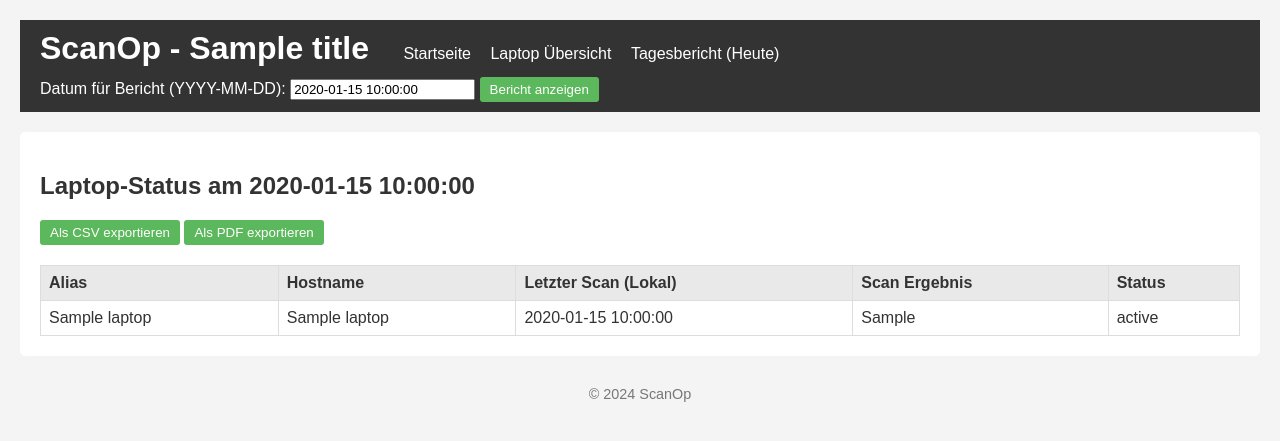
After one commit to BitWuehler/ScanOp, a FastAPI app: template templates/daily_report.html in a window 1280 px wide. The commit adds this page. Shown: the top 441 px of the page. Run offline with FastAPI, Linux system fonts and the light colour scheme; the template is opened without the code that fills it: most values are stand-ins (such as "Sample title", 1, 10 or a date in 2020); parts of the project's set-up code (start-up, migrations or seed data) failed here and were passed over; some libraries are stand-ins or nearby versions.

Commit message:
Webinterface: Reiter zur Erstellung von Tagesberichten

```diff
--- a/main.py
+++ b/main.py
@@ -1,21 +1,19 @@
 # main.py
-
-from fastapi import FastAPI, Request, Depends
-from fastapi.responses import HTMLResponse
+from fastapi import FastAPI, Request, Depends, HTTPException, status
+from fastapi.responses import HTMLResponse, StreamingResponse
 from fastapi.staticfiles import StaticFiles
 from fastapi.templating import Jinja2Templates
 from pathlib import Path
 from sqlalchemy.orm import Session
-from sqlalchemy import func # für max()
-from datetime import datetime, timezone, timedelta
+from sqlalchemy import func
+from datetime import date, datetime, timezone, timedelta
+import io
+import csv # Für serverseitigen CSV-Export, falls wir das später wollen
 
-# Importieren Sie die Router aus Ihren Endpoint-Modulen
+# API Router und App-Module
 from app.api.endpoints import laptops, reports, commands
-
-# Importieren Sie Abhängigkeiten
 from app.database import get_db
-from app import crud
-from app import models
+from app import crud, models, schemas # schemas importieren
 
 # Basispfad des Projekts (wo main.py liegt)
 PROJECT_ROOT_DIR = Path(__file__).resolve().parent
@@ -24,41 +22,36 @@
     title="Willkommen zu ScanOp!",
     description="API zur Steuerung und Überwachung von Virenscans auf Client-Laptops.",
     version="0.1.0",
+    # Uvicorn --proxy-headers wird für HTTPS hinter Reverse Proxy benötigt
 )
 
 STATIC_FILES_DIR = PROJECT_ROOT_DIR / "static"
 TEMPLATES_DIR = PROJECT_ROOT_DIR / "templates"
 
+# Sicherstellen, dass die Verzeichnisse existieren (optional, aber gutes Debugging)
 if not STATIC_FILES_DIR.is_dir():
-    print(f"WARNUNG: Static-Verzeichnis nicht gefunden: {STATIC_FILES_DIR}")
+    print(f"WARNUNG: Static-Verzeichnis nicht gefunden: {STATIC_FILES_DIR} (erwartet neben main.py)")
 if not TEMPLATES_DIR.is_dir():
-    print(f"WARNUNG: Templates-Verzeichnis nicht gefunden: {TEMPLATES_DIR}")
+    print(f"WARNUNG: Templates-Verzeichnis nicht gefunden: {TEMPLATES_DIR} (erwartet neben main.py)")
 
 app.mount("/static", StaticFiles(directory=STATIC_FILES_DIR), name="static")
 templates = Jinja2Templates(directory=TEMPLATES_DIR)
 
 
+# --- Web-Routen für das Interface ---
 @app.get("/", response_class=HTMLResponse)
 async def read_root_html(request: Request):
-    return templates.TemplateResponse("index.html", {"request": request, "title": "Willkommen bei ScanOp"})
-
-@app.get("/api/health")
-async def health_check():
-    return {"status": "ok", "message": "API ist betriebsbereit."}
-
-app.include_router(laptops.router, prefix="/api/v1")
-app.include_router(reports.router, prefix="/api/v1")
-app.include_router(commands.router, prefix="/api/v1")
-
-
-# --- WEB-ROUTEN FÜR DAS INTERFACE ---
+    return templates.TemplateResponse("index.html", {
+        "request": request,
+        "title": "Willkommen bei ScanOp"
+    })
 
 @app.get("/dashboard/laptops", response_class=HTMLResponse)
 async def web_laptops_overview(request: Request, db: Session = Depends(get_db)):
-    all_laptops_db = crud.get_laptops(db=db, limit=1000)
+    all_laptops_db = crud.get_laptops(db=db, limit=10000) # Erhöhe Limit für Übersicht
 
     laptops_with_status = []
-    now_utc = datetime.now(timezone.utc) # Dies ist offset-aware (UTC)
+    now_utc = datetime.now(timezone.utc)
 
     for laptop_instance in all_laptops_db:
         status_info = {"text": "Unbekannt", "color_class": "status-unknown"}
@@ -68,31 +61,25 @@
 
         if last_scan_time_val is not None:
             # Sicherstellen, dass last_scan_time_val offset-aware (UTC) ist
+            # (Sollte durch DB-Modell schon so sein, aber als Absicherung)
             if last_scan_time_val.tzinfo is None or last_scan_time_val.tzinfo.utcoffset(last_scan_time_val) is None:
-                # Es ist naiv, wir nehmen an, es sollte UTC sein und machen es aware
-                print(f"WARNUNG: last_scan_time für Laptop {laptop_instance.id} ist offset-naive ({last_scan_time_val}). Nehme UTC an.")
                 last_scan_time_val = last_scan_time_val.replace(tzinfo=timezone.utc)
             else:
-                # Es ist bereits aware, konvertiere es sicherheitshalber nach UTC, falls es eine andere Zeitzone wäre
                 last_scan_time_val = last_scan_time_val.astimezone(timezone.utc)
 
-            # Jetzt sollte die Subtraktion funktionieren
-            assert isinstance(last_scan_time_val, datetime) and last_scan_time_val.tzinfo is not None # Nur zur Sicherheit
             time_since_last_scan = now_utc - last_scan_time_val
 
             if last_scan_threats_found_val is True:
                 status_info = {"text": "Bedrohung(en) gefunden!", "color_class": "status-red"}
+            elif time_since_last_scan <= timedelta(hours=5): # 5-Stunden-Regel
+                status_info = {"text": "OK (aktuell)", "color_class": "status-green"}
             else:
-                is_recent_scan = time_since_last_scan <= timedelta(hours=5)
-                if is_recent_scan:
-                    status_info = {"text": "OK (aktuell)", "color_class": "status-green"}
-                else:
-                    status_info = {"text": "OK (älter als 5h)", "color_class": "status-yellow"}
+                status_info = {"text": "OK (älter als 5h)", "color_class": "status-yellow"}
         else:
             status_info = {"text": "Kein Scan bisher", "color_class": "status-white"}
 
         laptops_with_status.append({
-            "db_data": laptop_instance,
+            "db_data": laptop_instance, # Für Zugriff auf alle Laptop-Attribute im Template
             "scan_status": status_info
         })
 
@@ -102,16 +89,112 @@
         "title": "Laptop Übersicht"
     })
 
-# API-Endpunkt für den Update-Check
+@app.get("/dashboard/daily_report", response_class=HTMLResponse)
+async def web_daily_report(
+    request: Request,
+    report_date_str: str | None = None,
+    db: Session = Depends(get_db)
+):
+    target_date: date
+    if report_date_str:
+        try:
+            target_date = date.fromisoformat(report_date_str)
+        except ValueError:
+            # Fallback auf heute bei ungültigem Format, mit Meldung (oder Fehler werfen)
+            # Hier einfacher: Fallback mit Hinweis im Titel
+            target_date = date.today()
+            report_title = f"Tagesbericht für HEUTE ({target_date.strftime('%d.%m.%Y')}) - Ungültiges Datum angegeben"
+    else:
+        target_date = date.today()
+        report_title = f"Tagesbericht für {target_date.strftime('%d.%m.%Y')}"
+
+    all_laptops_db = crud.get_laptops(db=db, limit=10000)
+    report_data = []
+    now_utc = datetime.now(timezone.utc)
+
+    for laptop in all_laptops_db:
+        status_text = "N/A"
+        scan_time_for_report_utc_iso = None
+        scan_time_for_report_display = "N/A"
+        scan_result_display = "N/A"
+        threats_found_for_report = None
+        color_class = "status-white"
+
+        # Hier könnten wir komplexere Logik einbauen, um den relevantesten Scan für `target_date` zu finden.
+        # Fürs Erste: Wir zeigen den letzten bekannten Scan-Status des Laptops an.
+        # Der "Tagesbericht" ist dann eher ein "Status aller Laptops am Zieldatum (basierend auf letztem Scan)".
+
+        if laptop.last_scan_time:
+            # Sicherstellen, dass es aware ist für Vergleiche
+            last_scan_time_aware = laptop.last_scan_time
+            if last_scan_time_aware.tzinfo is None: # Sollte nicht passieren
+                last_scan_time_aware = last_scan_time_aware.replace(tzinfo=timezone.utc)
+            else:
+                last_scan_time_aware = last_scan_time_aware.astimezone(timezone.utc)
+
+            scan_time_for_report_utc_iso = last_scan_time_aware.isoformat()
+            scan_time_for_report_display = last_scan_time_aware.strftime('%Y-%m-%d %H:%M:%S UTC')
+            scan_result_display = laptop.last_scan_result_message or "Keine Details"
+            threats_found_for_report = laptop.last_scan_threats_found
+
+            if threats_found_for_report is True:
+                status_text = "Bedrohung(en)!"
+                color_class = "status-red"
+            # Für den Tagesbericht könnte die 5-Stunden-Regel weniger relevant sein,
+            # wichtiger ist, ob an diesem Tag ein "sauberer" Scan lief.
+            # Die aktuelle Logik zeigt den letzten Status.
+            elif (now_utc.date() == last_scan_time_aware.date()) and (now_utc - last_scan_time_aware) <= timedelta(days=1) : # Scan von heute und innerhalb 24h
+                status_text = "OK (Scan heute)"
+                color_class = "status-green"
+            elif (now_utc - last_scan_time_aware) <= timedelta(days=1): # Scan innerhalb 24h
+                 status_text = "OK (Scan <24h)"
+                 color_class = "status-green"
+            else:
+                status_text = "OK (Scan älter)"
+                color_class = "status-yellow"
+        else:
+            status_text = "Kein Scan bisher"
+            color_class = "status-white"
+
+
+        report_data.append({
+            "alias_name": laptop.alias_name,
+            "hostname": laptop.hostname,
+            "last_scan_time_utc": scan_time_for_report_utc_iso,
+            "last_scan_time_display": scan_time_for_report_display,
+            "last_scan_result": scan_result_display,
+            "threats_found": threats_found_for_report, # Kann None, True, False sein
+            "status_text": status_text,
+            "status_color_class": color_class
+        })
+
+    return templates.TemplateResponse("daily_report.html", {
+        "request": request,
+        "report_date_iso": target_date.isoformat(), # Für das Formularfeld
+        "report_date_display": target_date.strftime('%d.%m.%Y'), # Für die Überschrift
+        "laptops_report_data": report_data,
+        "title": report_title
+    })
+
+
+# --- API Endpunkte (bleiben wie sie sind) ---
+@app.get("/api/health")
+async def health_check():
+    return {"status": "ok", "message": "API ist betriebsbereit."}
+
+# Einbinden der API-Router
+app.include_router(laptops.router, prefix="/api/v1")
+app.include_router(reports.router, prefix="/api/v1")
+app.include_router(commands.router, prefix="/api/v1")
+
+# API-Endpunkt für den Update-Check (für Polling der Laptop-Übersicht)
 @app.get("/api/v1/reports/last_update_timestamp", include_in_schema=False)
 async def get_last_report_timestamp(db: Session = Depends(get_db)):
-    last_report_time_db = db.query(func.max(models.ScanReport.report_time_on_server)).scalar() # Umbenannt für Klarheit
+    last_report_time_db = db.query(func.max(models.ScanReport.report_time_on_server)).scalar()
 
     if last_report_time_db is not None:
-        # Auch hier sicherstellen, dass es aware ist, bevor isoformat aufgerufen wird, obwohl es aus der DB kommen sollte.
-        # SQLAlchemy mit timezone=True sollte das eigentlich schon handhaben.
+        # Sicherstellen, dass es aware ist, bevor isoformat aufgerufen wird
         if last_report_time_db.tzinfo is None or last_report_time_db.tzinfo.utcoffset(last_report_time_db) is None:
-            print(f"WARNUNG: last_report_time_db aus Query ist offset-naive ({last_report_time_db}). Nehme UTC an.")
             last_report_time_db = last_report_time_db.replace(tzinfo=timezone.utc)
         else:
             last_report_time_db = last_report_time_db.astimezone(timezone.utc)
--- a/static/app.js
+++ b/static/app.js
@@ -17,6 +17,64 @@
                 }
             }, 7000);
         }
+    }
+
+    function formatUtcToLocalDateTime(utcDateString) {
+        if (!utcDateString || utcDateString === 'N/A') {
+            return 'N/A';
+        }
+        try {
+            const date = new Date(utcDateString); // JavaScript Date interpretiert ISO 8601 (wie "o" Format) als UTC
+            if (isNaN(date.getTime())) { // Ungültiges Datum
+                return 'Ungült. Datum';
+            }
+            // Optionen für die Formatierung
+            const options = {
+                year: 'numeric', month: '2-digit', day: '2-digit',
+                hour: '2-digit', minute: '2-digit', second: '2-digit',
+                // timeZoneName: 'short' // Optional: Zeitzonen-Kürzel anzeigen
+            };
+            return date.toLocaleString(undefined, options); // undefined für lokale Sprache/Formatierung
+        } catch (e) {
+            console.error("Error formatting date:", utcDateString, e);
+            return utcDateString; // Fallback auf Originalstring
+        }
+    }
+
+    function convertTableDateTimes() {
+        // Für die Laptop-Übersichtstabelle
+        const laptopTableRows = document.querySelectorAll('#laptop-row-template, table.sortable-theme-bootstrap tbody tr'); // Auch Template-Zeile anpassen, falls vorhanden
+
+        laptopTableRows.forEach(row => {
+            // Spalte "Zuletzt gesehen (API)" - Annahme: ist die 4. <td> (Index 3), wenn Scan Status die 4. Spalte ist
+            // Besser: Mit spezifischen Klassen arbeiten
+            const lastApiContactCell = row.cells[4]; // Index anpassen, falls Spaltenreihenfolge anders
+            if (lastApiContactCell && lastApiContactCell.textContent !== 'N/A') {
+                lastApiContactCell.textContent = formatUtcToLocalDateTime(lastApiContactCell.dataset.utcTime || lastApiContactCell.textContent);
+                lastApiContactCell.title = `UTC: ${lastApiContactCell.dataset.utcTime || 'unbekannt'}`;
+            }
+
+            // Spalte "Letzter Scan" - Annahme: ist die 5. <td> (Index 4)
+            const lastScanTimeCell = row.cells[5]; // Index anpassen
+            if (lastScanTimeCell && lastScanTimeCell.textContent !== 'N/A') {
+                lastScanTimeCell.textContent = formatUtcToLocalDateTime(lastScanTimeCell.dataset.utcTime || lastScanTimeCell.textContent);
+                 lastScanTimeCell.title = `UTC: ${lastScanTimeCell.dataset.utcTime || 'unbekannt'}`;
+            }
+        });
+
+        // Hier könnten später auch Datumsfelder auf der Berichtsseite konvertiert werden
+        document.querySelectorAll('.convert-utc-date').forEach(element => {
+            if (element.textContent && element.textContent !== 'N/A') {
+                const originalUtc = element.dataset.utcTime || element.textContent;
+                element.textContent = formatUtcToLocalDateTime(originalUtc);
+                element.title = `UTC: ${originalUtc}`;
+            }
+        });
+    }
+
+    // Konvertierung beim Laden der Seite aufrufen
+    if (document.querySelector('table.sortable-theme-bootstrap') || document.querySelector('.daily-report-table')) {
+        convertTableDateTimes();
     }
 
     function updatePendingCommandInUI(laptopAlias, command, scanType) {
@@ -164,7 +222,7 @@
     });
 
 
-    // Auto-Refresh Polling (bleibt wie zuvor)
+    // Auto-Refresh Polling
     let lastKnownUpdateTime = null;
     const POLLING_INTERVAL = 30000;
     let pollingTimeoutId = null;
@@ -199,7 +257,7 @@
         pollingTimeoutId = setTimeout(checkForUpdates, POLLING_INTERVAL);
     }
 
-    if (document.querySelector('table[data-sortable]')) {
-       setTimeout(checkForUpdates, 5000); // Erster Check etwas verzögert
+    if (document.querySelector('table[data-sortable]')) { // Nur auf Laptop-Übersicht pollen
+       scheduleNextCheck();
     }
 });
--- /dev/null
+++ b/templates/daily_report.html
@@ -0,0 +1,82 @@
+<!DOCTYPE html>
+<html lang="de">
+<head>
+    <meta charset="UTF-8">
+    <meta name="viewport" content="width=device-width, initial-scale=1.0">
+    <title>{{ title }} - ScanOp</title>
+    <link rel="stylesheet" href="{{ url_for('static', path='/style.css') }}">
+    <!-- Kein Sortable hier, es sei denn, es wird explizit gewünscht -->
+</head>
+<body>
+    <header>
+        <h1>ScanOp - {{ title }}</h1>
+        <nav>
+            <ul>
+                <li><a href="{{ url_for('read_root_html') }}">Startseite</a></li>
+                <li><a href="{{ url_for('web_laptops_overview') }}">Laptop Übersicht</a></li>
+                <li><a href="{{ url_for('web_daily_report') }}">Tagesbericht (Heute)</a></li>
+            </ul>
+        </nav>
+        <div style="margin-top: 10px;">
+            <form method="get" action="{{ url_for('web_daily_report') }}">
+                <label for="report_date_str">Datum für Bericht (YYYY-MM-DD):</label>
+                <input type="text" id="report_date_str" name="report_date_str" value="{{ report_date }}" placeholder="YYYY-MM-DD">
+                <button type="submit">Bericht anzeigen</button>
+            </form>
+        </div>
+    </header>
+    <main>
+        <h2>Laptop-Status am {{ report_date }}</h2>
+
+        <div style="margin-bottom: 20px; margin-top: 20px;">
+            <button id="export-csv-btn">Als CSV exportieren</button>
+            <button id="export-pdf-btn">Als PDF exportieren</button>
+        </div>
+
+        {% if laptops_report_data %}
+        <table id="daily-report-table" class="daily-report-table"> <!-- ID für JS-Zugriff -->
+            <thead>
+                <tr>
+                    <th>Alias</th>
+                    <th>Hostname</th>
+                    <th>Letzter Scan (Lokal)</th>
+                    <th>Scan Ergebnis</th>
+                    <th>Status</th>
+                </tr>
+            </thead>
+            <tbody>
+                {% for laptop in laptops_report_data %}
+                <tr class="laptop-report-row">
+                    <td>{{ laptop.alias_name }}</td>
+                    <td>{{ laptop.hostname }}</td>
+                    <td data-utc-time="{{ laptop.last_scan_time_utc }}" class="date-cell">
+                        {{ laptop.last_scan_time_display }}
+                    </td>
+                    <td>
+                        {% if laptop.last_scan_result %}
+                            <span title="{{ laptop.last_scan_result }}">{{ laptop.last_scan_result[:70] }}{% if laptop.last_scan_result|length > 70 %}...{% endif %}</span>
+                        {% else %}
+                            N/A
+                        {% endif %}
+                    </td>
+                    <td class="{{ laptop.status_color_class }}">
+                        {{ laptop.status_text }}
+                        {% if laptop.threats_found is true %} (Bedrohungen!) {% endif %}
+                    </td>
+                </tr>
+                {% endfor %}
+            </tbody>
+        </table>
+        {% else %}
+        <p>Keine Daten für diesen Bericht verfügbar.</p>
+        {% endif %}
+    </main>
+    <footer>
+        <p>© 2024 ScanOp</p>
+    </footer>
+    <!-- jsPDF und jsPDF-AutoTable (für PDF-Export) -->
+    <script src="https://cdnjs.cloudflare.com/ajax/libs/jspdf/2.5.1/jspdf.umd.min.js"></script>
+    <script src="https://cdnjs.cloudflare.com/ajax/libs/jspdf-autotable/3.8.2/jspdf.plugin.autotable.min.js"></script>
+    <script src="{{ url_for('static', path='/app.js') }}"></script>
+</body>
+</html>
--- a/templates/index.html
+++ b/templates/index.html
@@ -23,7 +23,7 @@
         <p>Nutzen Sie die Navigation, um zu den verschiedenen Bereichen zu gelangen.</p>
     </main>
     <footer>
-        <p>© 2024 ScanOp</p>
+        <p>© 2025 ScanOp - Jonas Thiebes</p>
     </footer>
 </body>
 </html>
```
Also changed, not shown: templates/laptops_overview.html (+14 -4 lines), scanop.db.
